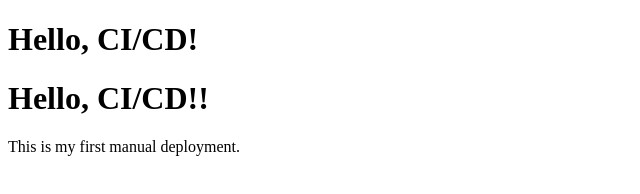
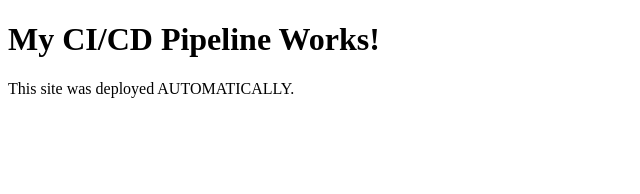
Before and after one commit to prrayag/cicd-lab-12, a plain HTML site: page index.html in a window 1280 px wide. Shown: the whole page, without its empty margins (0-640 px from the left). Drawn offline with Linux system fonts and the light colour scheme.

Commit message:
Update index.html

```diff
--- a/index.html
+++ b/index.html
@@ -4,8 +4,7 @@
   <title>CI/CD Lab 12</title>
 </head>
 <body>
-  <h1>Hello, CI/CD!</h1>
-  <h1>Hello, CI/CD!!</h1>
-  <p>This is my first manual deployment.</p>
+  <h1>My CI/CD Pipeline Works!</h1>
+  <p>This site was deployed AUTOMATICALLY.</p>
 </body>
 </html>
```
